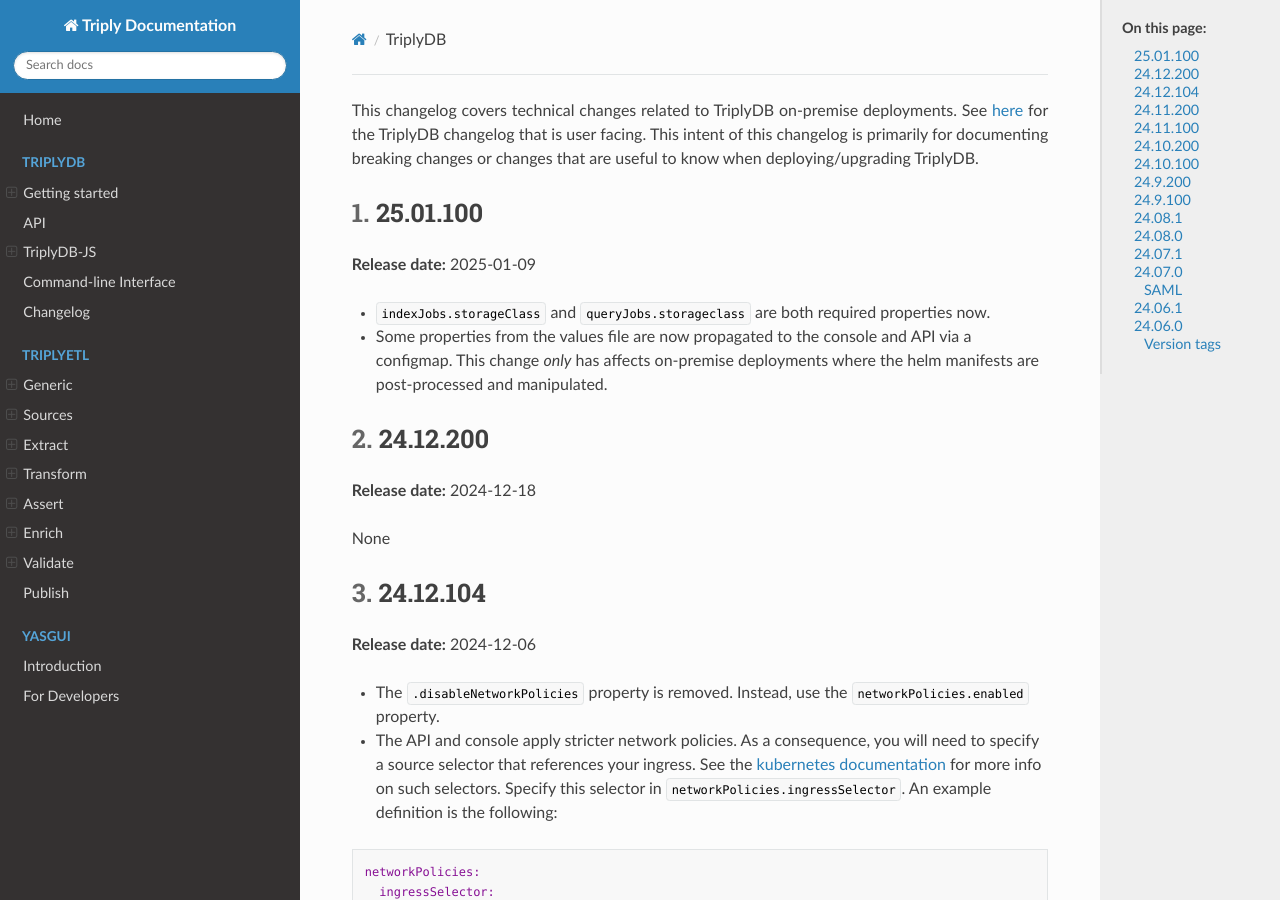
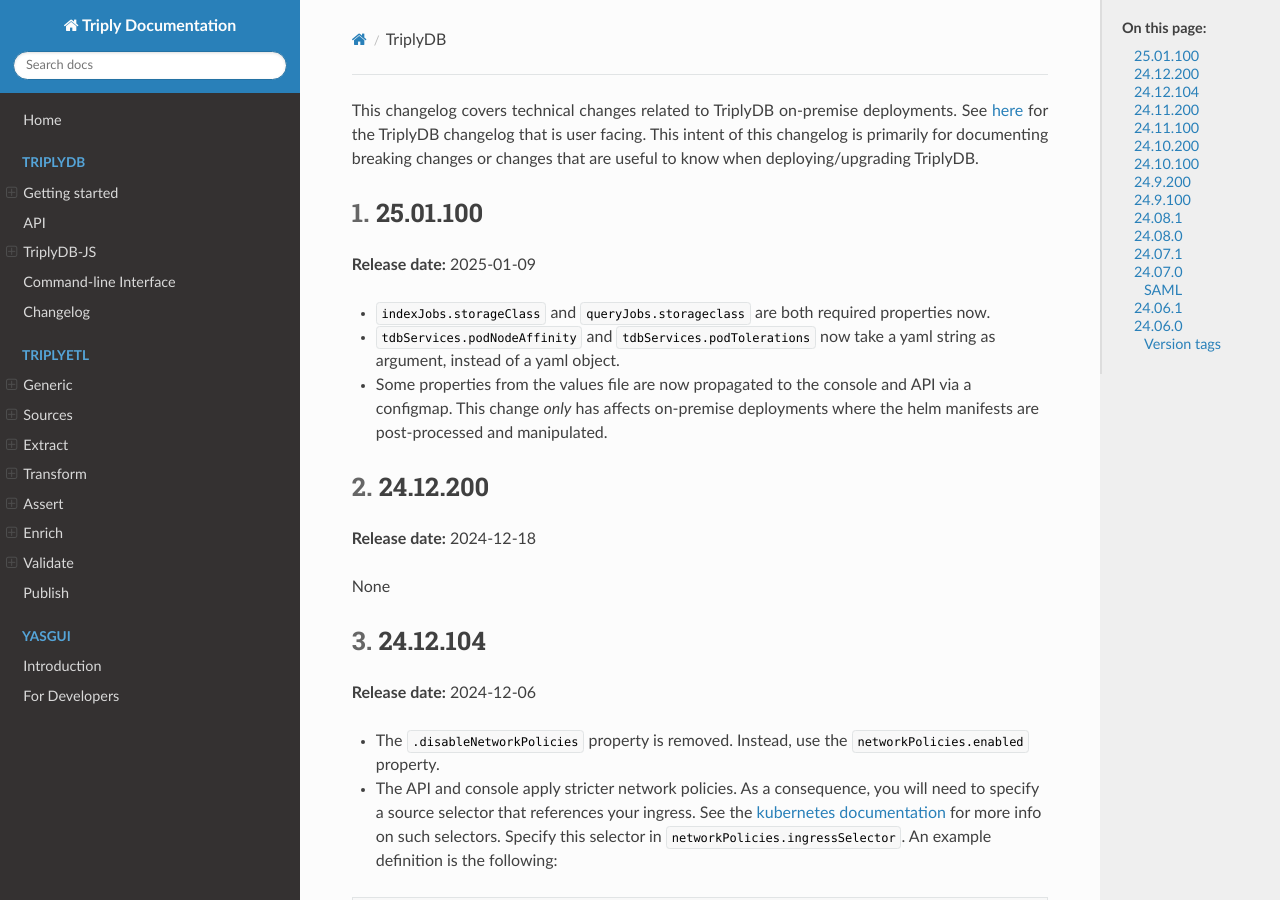
Before and after one commit to TriplyDB/Documentation, an MkDocs documentation site: the page built from docs/triplydb-technical-changelog/index.md, in a window 1280 px wide and 900 px high. Built offline with MkDocs 1.6.1, drawn with Linux system fonts in a browser that asks for light colours.

Commit message:
extended changelog

```diff
--- a/docs/triplydb-technical-changelog/index.md
+++ b/docs/triplydb-technical-changelog/index.md
@@ -13,6 +13,8 @@
 **Release date:** 2025-01-09
 
 - `indexJobs.storageClass` and `queryJobs.storageclass` are both required properties now.
+- `tdbServices.podNodeAffinity` and `tdbServices.podTolerations` now take a yaml string as
+  argument, instead of a yaml object.
 - Some properties from the values file are now propagated to the console and API via a
   configmap. This change _only_ has affects on-premise deployments where the helm manifests
   are post-processed and manipulated.
```
